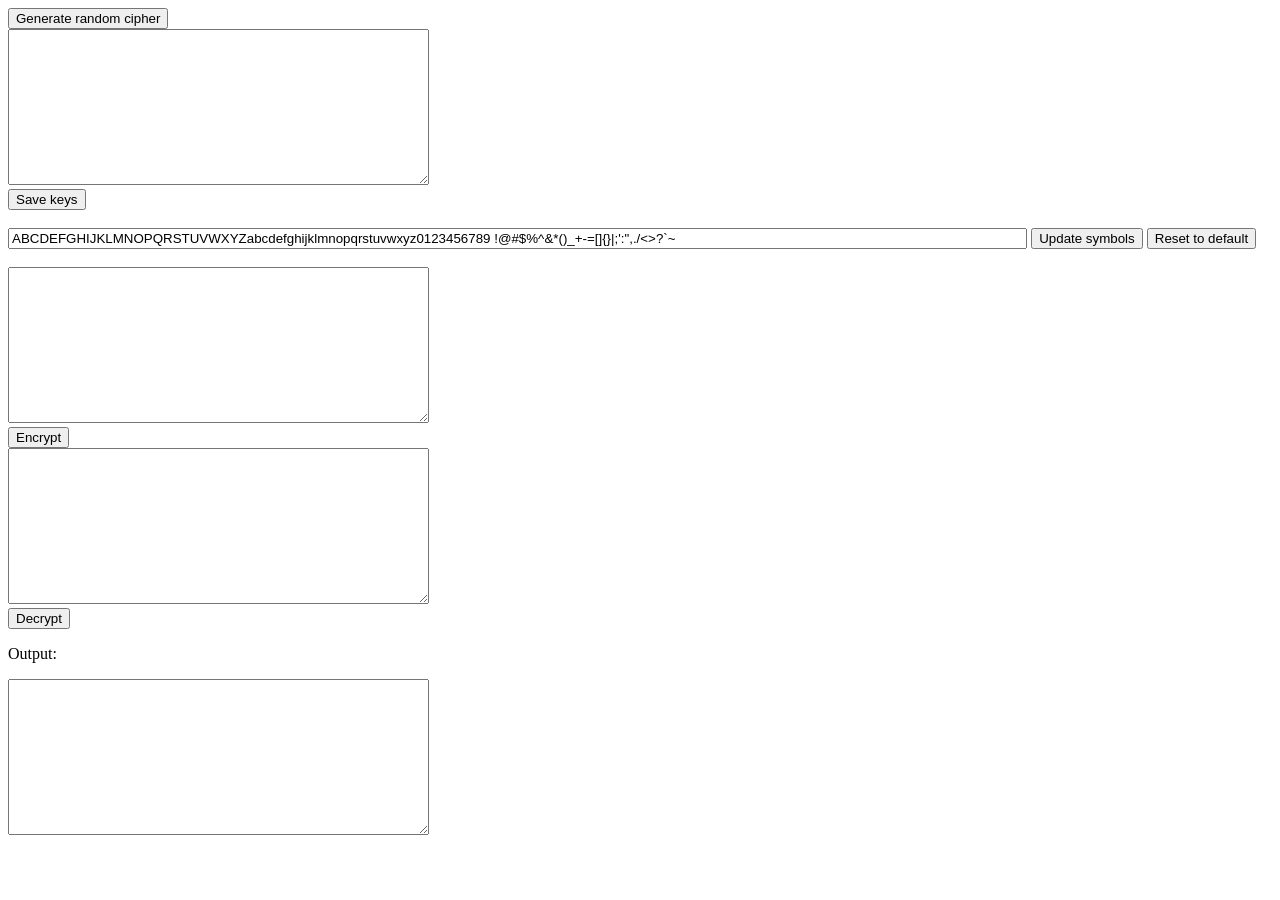
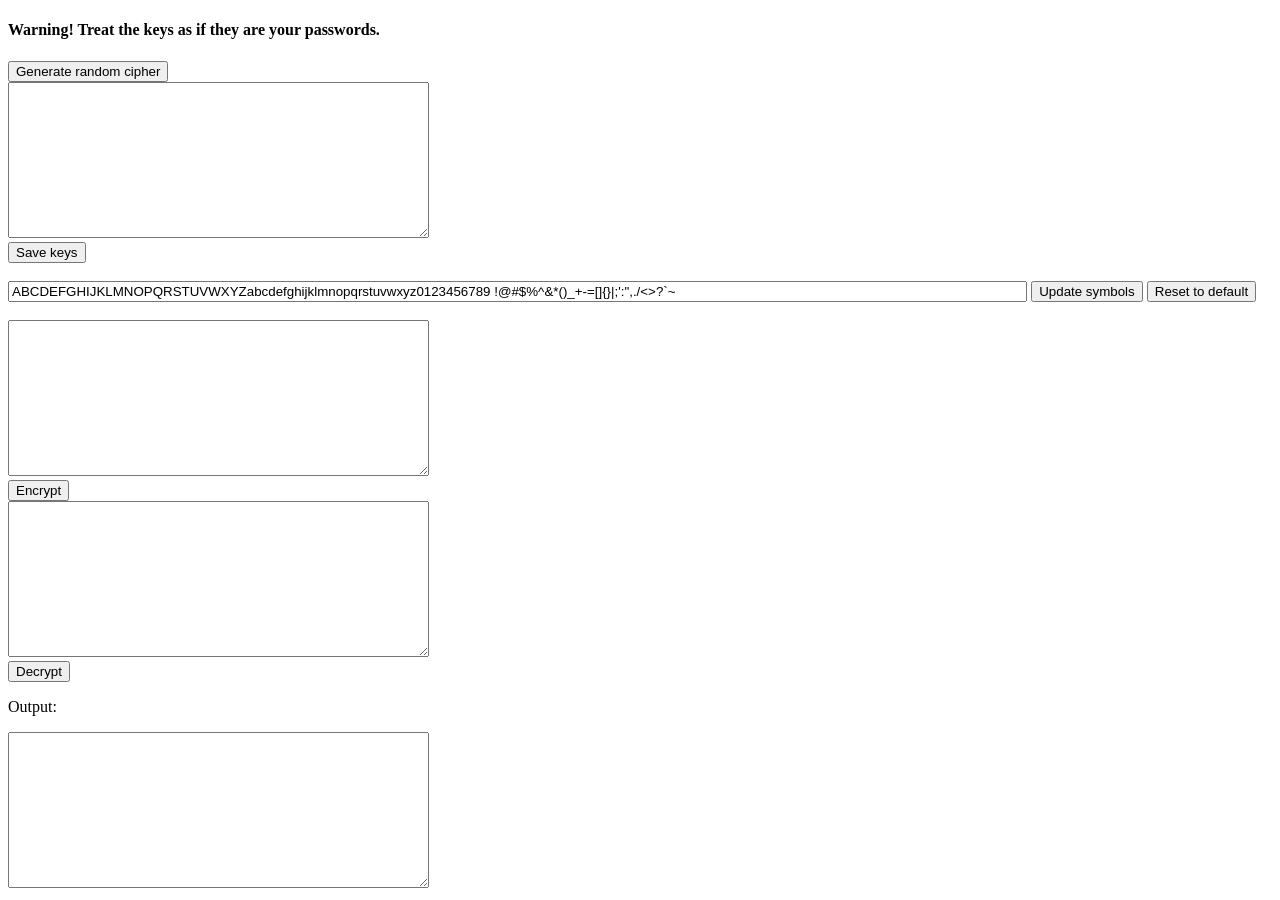
Before and after one commit to Peter-developer01/secrets, a plain HTML site: page index.html in a window 1280 px wide. Before the commit the page ends 847 px from the top, so only its background shows below. Drawn offline with Linux system fonts and the light colour scheme.

Commit message:
add a strong warning

```diff
--- a/index.html
+++ b/index.html
@@ -7,6 +7,7 @@
 	<title>Crypto</title>
 </head>
 <body>
+	<h4>Warning! Treat the keys as if they are your passwords.</h4>
 	<button id="generate-keys">Generate random cipher</button> <br>
 	<textarea id="cipher-area" cols="50" rows="10"></textarea> <br>
 	<button id="save-keys">Save keys</button>
```
